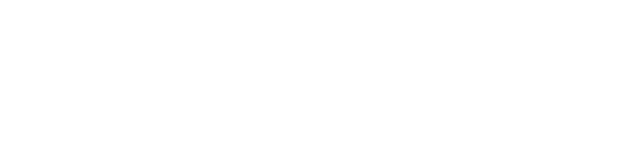
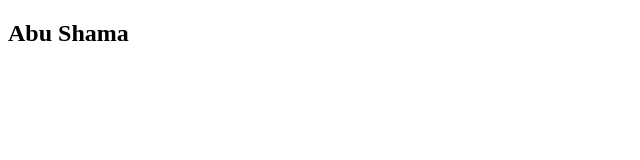
Before and after one commit to ASSiddik01/first_repo, a plain HTML site: page index.html in a window 1280 px wide. Shown: the whole page, without its empty margins (0-640 px from the left). Drawn offline with Linux system fonts and the light colour scheme.

Commit message:
write name

```diff
--- a/index.html
+++ b/index.html
@@ -7,6 +7,6 @@
     <title>First Project</title>
 </head>
 <body>
-
+    <h2>Abu Shama</h2>
 </body>
 </html>
```
